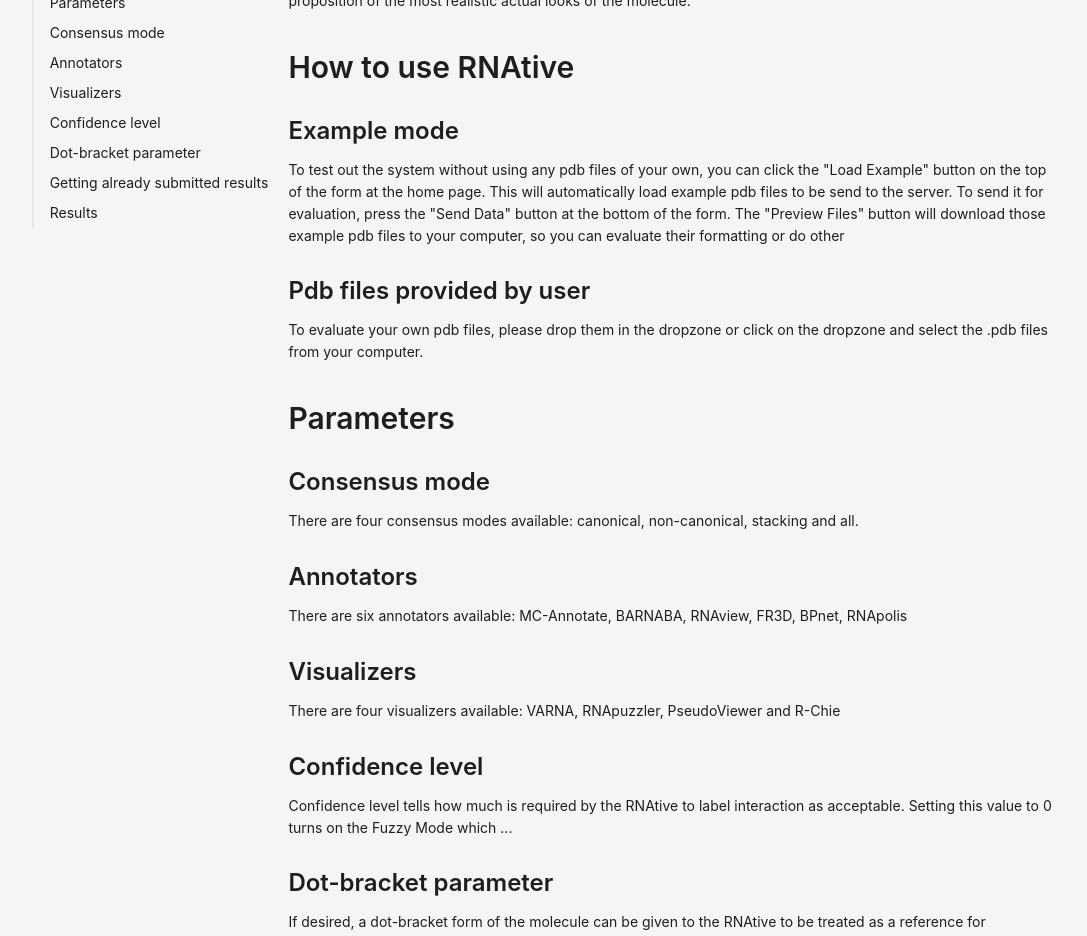
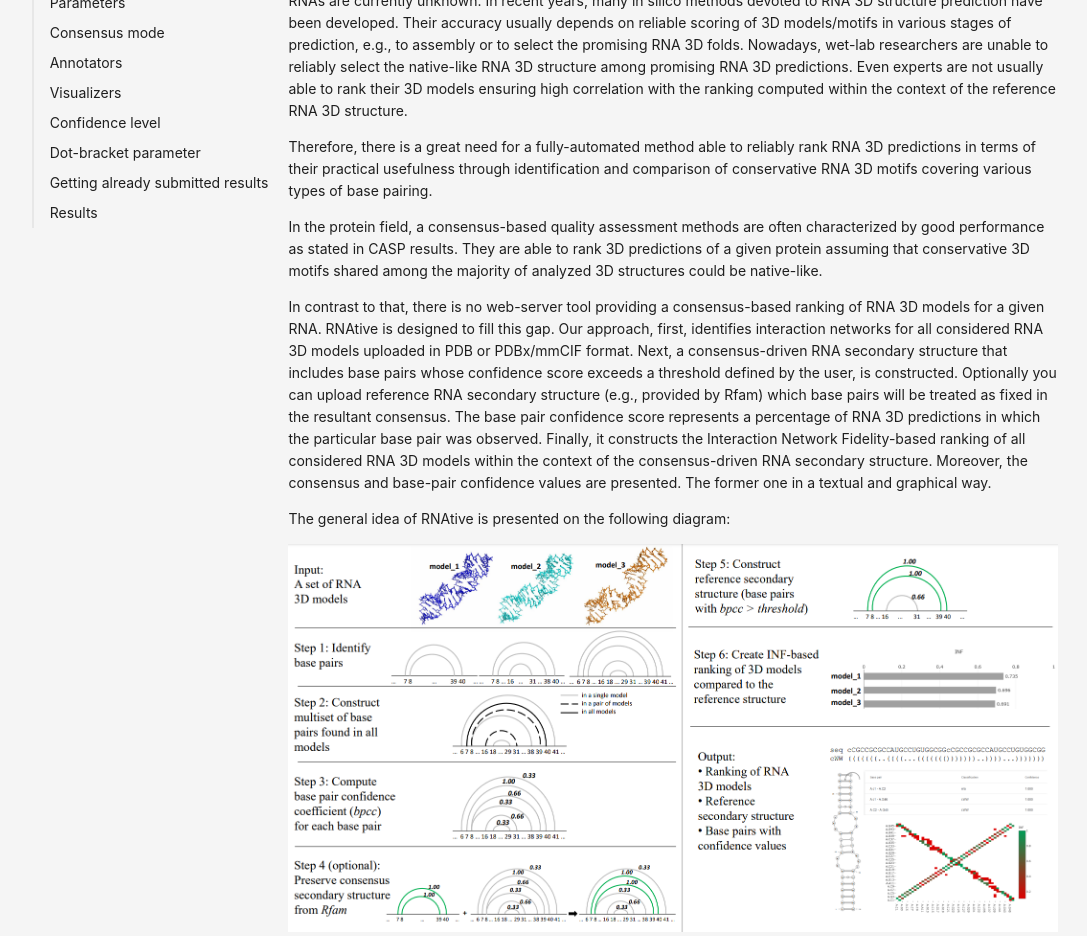
Before and after one commit to tzok/RNAtive, a React (Create React App) app in the folder my-app/: page /Help in a window 1280 px wide. Shown: the part 220-1156 px from the top of the page, without its empty margins (95-1182 px from the left). Built offline with nearby package versions, Linux system fonts and the light colour scheme; no server answers.

Commit message:
webpage image added
added an image to webpage + copyied the what is RNAtive paragraph from prof. Antczak's help file

```diff
--- a/my-app/src/Help.js
+++ b/my-app/src/Help.js
@@ -1,11 +1,12 @@
 import { Anchor, Col, Row, Typography } from "antd";
-import { useEffect, useState } from "react";
-
-const { Title, Paragraph, Text, Link } = Typography;
+import { useEffect, useState,useRef } from "react";
+import flowDiff from "./assets/rnative-flow-diff.png";
+const { Title, Paragraph, Text, Link, } = Typography;
 
 const Help = () => {
   const [headings, setHeadings] = useState([]);
-
+  const [imgWidth, setImgWidth] = useState(0);
+  const containerRef = useRef(null);
   useEffect(() => {
     // Get all Title elements
     const elements = document.querySelectorAll("h1, h2, h3, h4, h5");
@@ -15,6 +16,17 @@ const Help = () => {
       level: parseInt(element.tagName.charAt(1)),
     }));
     setHeadings(items);
+    const updateWidth = () => {
+      if (containerRef.current) {
+        const containerRect = containerRef.current.getBoundingClientRect();
+        const availableWidth = window.innerWidth - containerRect.right - 10; // 10px margin
+        setImgWidth(Math.max(0, availableWidth)); // Ensure non-negative width
+      }
+    };
+
+    updateWidth();
+    window.addEventListener("resize", updateWidth);
+    return () => window.removeEventListener("resize", updateWidth);
   }, []);
 
   const generateId = (text) => {
@@ -53,7 +65,23 @@ const Help = () => {
 
           <Typography>
             <CustomTitle level={2}>What is RNAtive</CustomTitle>
-            <Paragraph>RNAtive is a system that allows its users to rank a set of different models of the same RNA structure to determine which ones are the most realistic. RNAtive will return both the evaluation of individual pdb files provided, and its proposition of the most realistic actual looks of the molecule.</Paragraph>
+            {/* <Paragraph>RNAtive is a system that allows its users to rank a set of different models of the same RNA structure to determine which ones are the most realistic. RNAtive will return both the evaluation of individual pdb files provided, and its proposition of the most realistic actual looks of the molecule.</Paragraph> */}
+            <Paragraph>The discovery of RNA 3D structures contributes to the explanation of their biological functions, which is crucial in designing new drugs and therapeutic solutions. Unfortunately, 3D structures of the most biologically important RNAs are currently unknown. In recent years, many in silico methods devoted to RNA 3D structure prediction have been developed. Their accuracy usually depends on reliable scoring of 3D models/motifs in various stages of prediction, e.g., to assembly or to select the promising RNA 3D folds. Nowadays, wet-lab researchers are unable to reliably select the native-like RNA 3D structure among promising RNA 3D predictions. Even experts are not usually able to rank their 3D models ensuring high correlation with the ranking computed within the context of the reference RNA 3D structure.</Paragraph>
+            <Paragraph>Therefore, there is a great need for a fully-automated method able to reliably rank RNA 3D predictions in terms of their practical usefulness through identification and comparison of conservative RNA 3D motifs covering various types of base pairing.              </Paragraph>
+            <Paragraph>In the protein field, a consensus-based quality assessment methods are often characterized by good performance as stated in CASP results. They are able to rank 3D predictions of a given protein assuming that conservative 3D motifs shared among the majority of analyzed 3D structures could be native-like.              </Paragraph>
+            <Paragraph>In contrast to that, there is no web-server tool providing a consensus-based ranking of RNA 3D models for a given RNA. RNAtive is designed to fill this gap. Our approach, first, identifies interaction networks for all considered RNA 3D models uploaded in PDB or PDBx/mmCIF format. Next, a consensus-driven RNA secondary structure that includes base pairs whose confidence score exceeds a threshold defined by the user, is constructed. Optionally you can upload reference RNA secondary structure (e.g., provided by Rfam) which base pairs will be treated as fixed in the resultant consensus. The base pair confidence score represents a percentage of RNA 3D predictions in which the particular base pair was observed. Finally, it constructs the Interaction Network Fidelity-based ranking of all considered RNA 3D models within the context of the consensus-driven RNA secondary structure. Moreover, the consensus and base-pair confidence values are presented. The former one in a textual and graphical way.              </Paragraph>
+            <Paragraph>The general idea of RNAtive is presented on the following diagram:</Paragraph>
+
+            <img
+        src={flowDiff}
+        alt="Description"
+        style={{
+          width: imgWidth > 0 ? `${imgWidth}px` : "auto",
+          maxWidth: "100%", // Prevents overflow
+          height: "auto",
+          display: "inline-block",
+        }}
+      />
             <CustomTitle level={2}>How to use RNAtive</CustomTitle>
             <CustomTitle level={3}>Example mode</CustomTitle>
             <Paragraph>To test out the system without using any pdb files of your own, you can click the "Load Example" button on the top of the form at the home page. This will automatically load example pdb files to be send to the server. To send it for evaluation, press the "Send Data" button at the bottom of the form. The "Preview Files" button will download those example pdb files to your computer, so you can evaluate their formatting or do other</Paragraph>
```
Also changed, not shown: my-app/src/assets/rnative-flow-diff.png (added).
